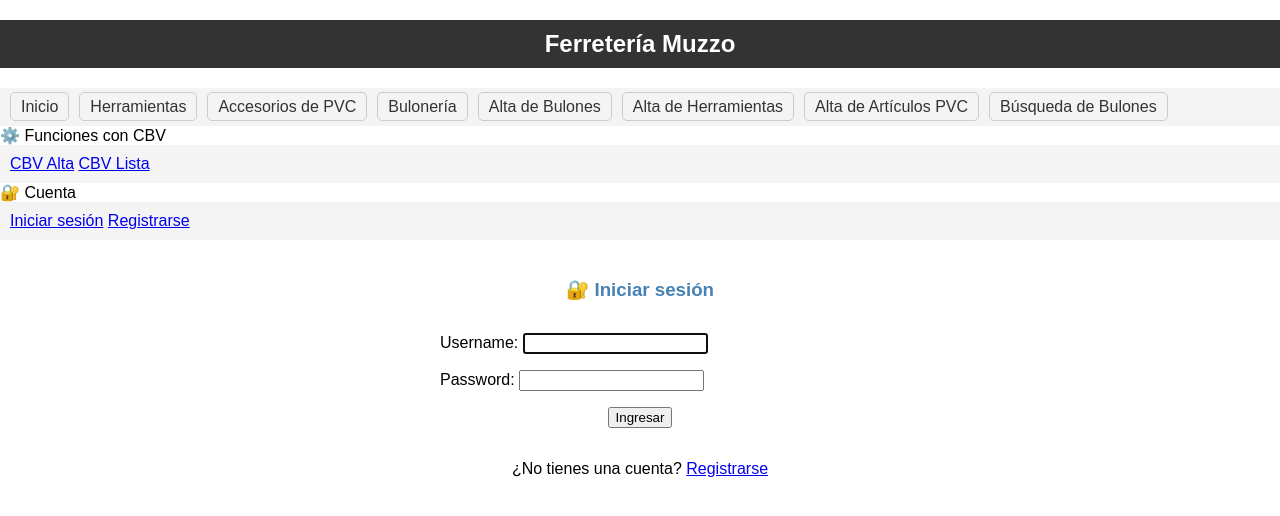
After one commit to Lucas-Muzzo/TuPrimeraPagina-MuzzoV2, a Django app: page /ferreteria/ in a window 1280 px wide. The commit adds this page. Shown: the top 516 px of the page. Run offline with Django 5.2, Linux system fonts and the light colour scheme.

Commit message:
user ya creado

```diff
--- a/ferreteria/templates/ferreteria/base.html
+++ b/ferreteria/templates/ferreteria/base.html
@@ -71,6 +71,18 @@
     </nav>
 </div>
 
+ <!-- Navegación para autenticación -->
+ <div class="nav-section">
+    <div class="nav-title">🔐 Cuenta</div>
+    <nav>
+        {% if user.is_authenticated %}
+            <a href="{% url 'ferreteria:logout' %}">Cerrar sesión ({{ user.username }})</a>
+        {% else %}
+            <a href="{% url 'ferreteria:login' %}">Iniciar sesión</a>
+            <a href="{% url 'ferreteria:signup' %}">Registrarse</a>
+        {% endif %}
+    </nav>
+</div>
 
 
 
--- /dev/null
+++ b/ferreteria/templates/ferreteria/login.html
@@ -0,0 +1,21 @@
+{% extends 'ferreteria/base.html' %}
+
+{% block contenido %}
+
+<h3 style="text-align: center; color: steelblue;">🔐 Iniciar sesión</h3>
+
+<form method="post" style="max-width: 400px; margin: 2rem auto;">
+    {% csrf_token %}
+    {{ form.as_p }}
+    <div style="text-align: center; margin-top: 1rem;">
+        <button type="submit">Ingresar</button>
+    </div>
+</form>
+
+<p style="text-align: center;">
+    ¿No tienes una cuenta? <a href="{% url 'ferreteria:signup' %}">Registrarse</a>
+</p>
+
+
+
+{% endblock %}
--- a/ferreteria/urls.py
+++ b/ferreteria/urls.py
@@ -1,6 +1,21 @@
 from django.urls import path
 from django.http import HttpResponse
-from ferreteria.views import alta_bulones,mostrar_bulones,alta_herramientas,alta_pvc,mostrar_herramienta,mostrar_articulo,buscar_bulones,home,FerreteriaBulonesCreateView,FerreteriaBulonesDeleteView,FerreteriaBulonesDetailView,FerreteriaBulonesListView,FerreteriaBulonesUpdateView
+from ferreteria.views import (alta_bulones,
+                            mostrar_bulones,
+                            alta_herramientas,
+                            alta_pvc,
+                            mostrar_herramienta,
+                            mostrar_articulo,
+                            buscar_bulones,
+                            home,
+                            FerreteriaBulonesCreateView,
+                            FerreteriaBulonesDeleteView,
+                            FerreteriaBulonesDetailView,
+                            FerreteriaBulonesListView,
+                            FerreteriaBulonesUpdateView,
+                            UserLoginView,
+                            UserRegisterView,
+                            logout_view)
 
 app_name="ferreteria"
 
@@ -17,6 +32,11 @@ urlpatterns = [
     path("ferreteria/buloneria-list",FerreteriaBulonesListView.as_view(), name="buloneria-list"),
     path("bulones/<int:pk>", FerreteriaBulonesDetailView.as_view(), name="buloneria-detail"),
     path("bulones/<int:pk>/editar", FerreteriaBulonesUpdateView.as_view(), name="buloneria-update"),
-    path("bulones/<int:pk>/eliminar", FerreteriaBulonesDeleteView.as_view(), name="buloneria-delete")
+    path("bulones/<int:pk>/eliminar", FerreteriaBulonesDeleteView.as_view(), name="buloneria-delete"),
+    path("", UserLoginView.as_view(), name='login'),
+    path('ferreteria/signup/', UserRegisterView.as_view(), name='signup'),
+    path('ferreteria/login/', UserLoginView.as_view(), name='login'),
+    path('logout/', logout_view, name='logout'),
+
 
 ]
--- a/ferreteria/views.py
+++ b/ferreteria/views.py
@@ -252,3 +252,30 @@ class FerreteriaBulonesDeleteView(DeleteView):
     model = FerreteriaBulones
     template_name = "ferreteria/buloneria-delete.html"
     success_url = "/ferreteria/alta-bulones"
+
+
+#CODIGO PARA EL LOG IN Y CREACION DE USUARIO
+from django.contrib.auth.views import LoginView, LogoutView
+from django.views.generic.edit import CreateView
+from django.contrib.auth.forms import UserCreationForm
+from django.urls import reverse_lazy
+from django.contrib.auth.models import User
+
+from django.contrib.auth import logout
+from django.shortcuts import redirect
+
+def logout_view(request):
+    logout(request)
+    return redirect('ferreteria:login')
+
+
+
+class UserRegisterView(CreateView):
+    template_name = 'ferreteria/signup.html'
+    form_class = UserCreationForm
+    success_url = reverse_lazy('ferreteria:login')
+
+
+class UserLoginView(LoginView):
+
+    template_name = 'ferreteria/login.html'
--- a/proyectotp3/settings.py
+++ b/proyectotp3/settings.py
@@ -121,3 +121,6 @@ STATIC_URL = 'static/'
 # https://docs.djangoproject.com/en/5.2/ref/settings/#default-auto-field
 
 DEFAULT_AUTO_FIELD = 'django.db.models.BigAutoField'
+
+LOGIN_REDIRECT_URL = '/ferreteria/'  # o donde quieras que vayan al iniciar sesión
+LOGOUT_REDIRECT_URL = '/ferreteria/login/'  # opcional
```
Also changed, not shown: ferreteria/templates/ferreteria/signup.html (added, +21 -0 lines).
